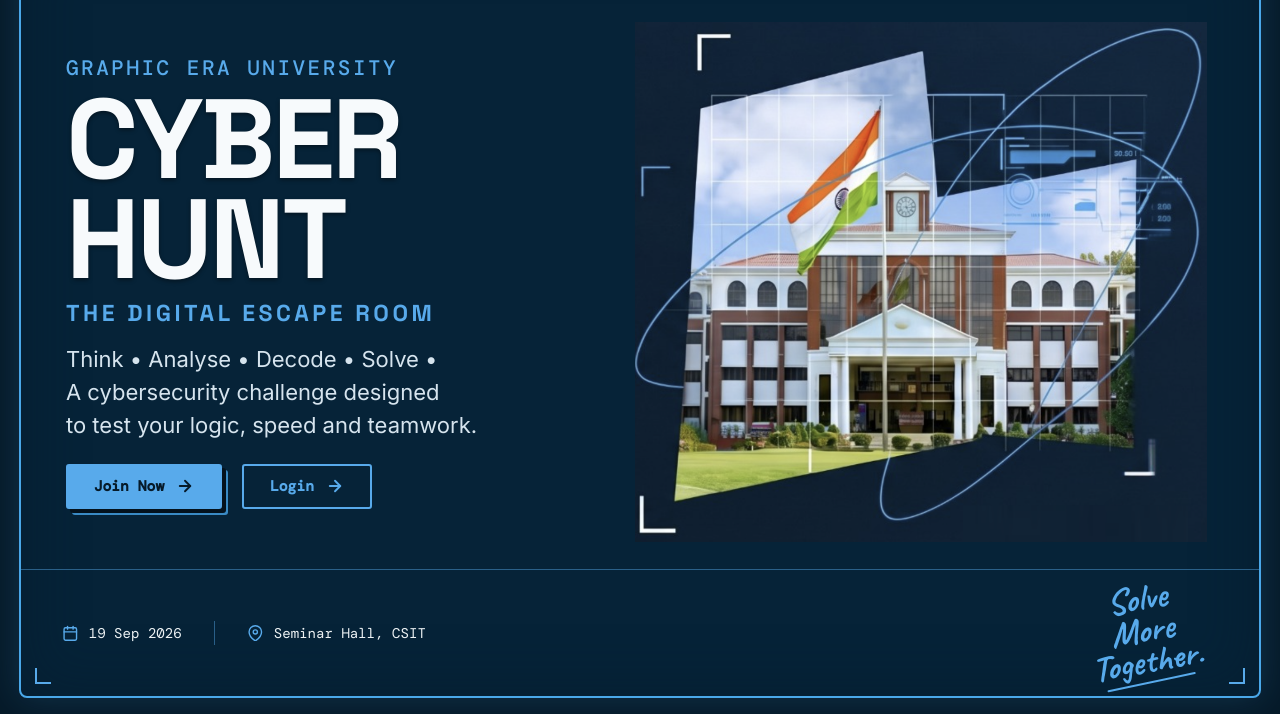
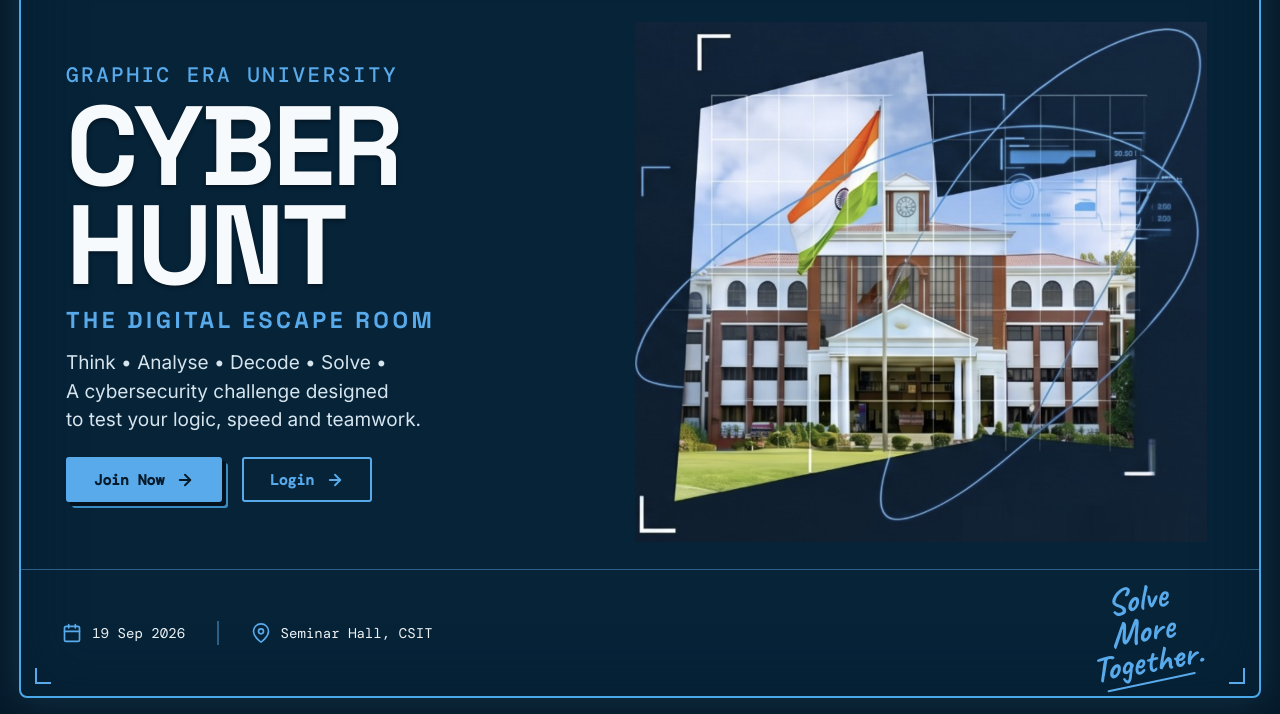
Before and after one commit to Anmol-Gupta2007/Cyber-Hunt-Participant-Frontend, a website: page index.html in a window 1280 px wide. Shown: the part 86-800 px from the top of the page. Drawn offline with nearby package versions, Linux system fonts and the light colour scheme.

Commit message:
Update index.html

```diff
--- a/index.html
+++ b/index.html
@@ -244,7 +244,7 @@
 
     .hero-desc {
       font-family: 'Inter', sans-serif;
-      font-size: clamp(19px, 1.9vw, 22px);
+      font-size: clamp(17px, 1.7vw, 19px);
       line-height: 1.5;
       color: #d6e4ee;
       margin-bottom: clamp(18px, 2.8vh, 32px);
@@ -379,8 +379,8 @@
     }
 
     .meta-icon svg {
-      width: clamp(16px, 1.3vw, 20px);
-      height: clamp(16px, 1.3vw, 20px);
+      width: clamp(16px, 1.6vw, 20px);
+      height: clamp(16px, 1.6vw, 20px);
       stroke: var(--blue);
       fill: none;
       stroke-width: 2;
```
